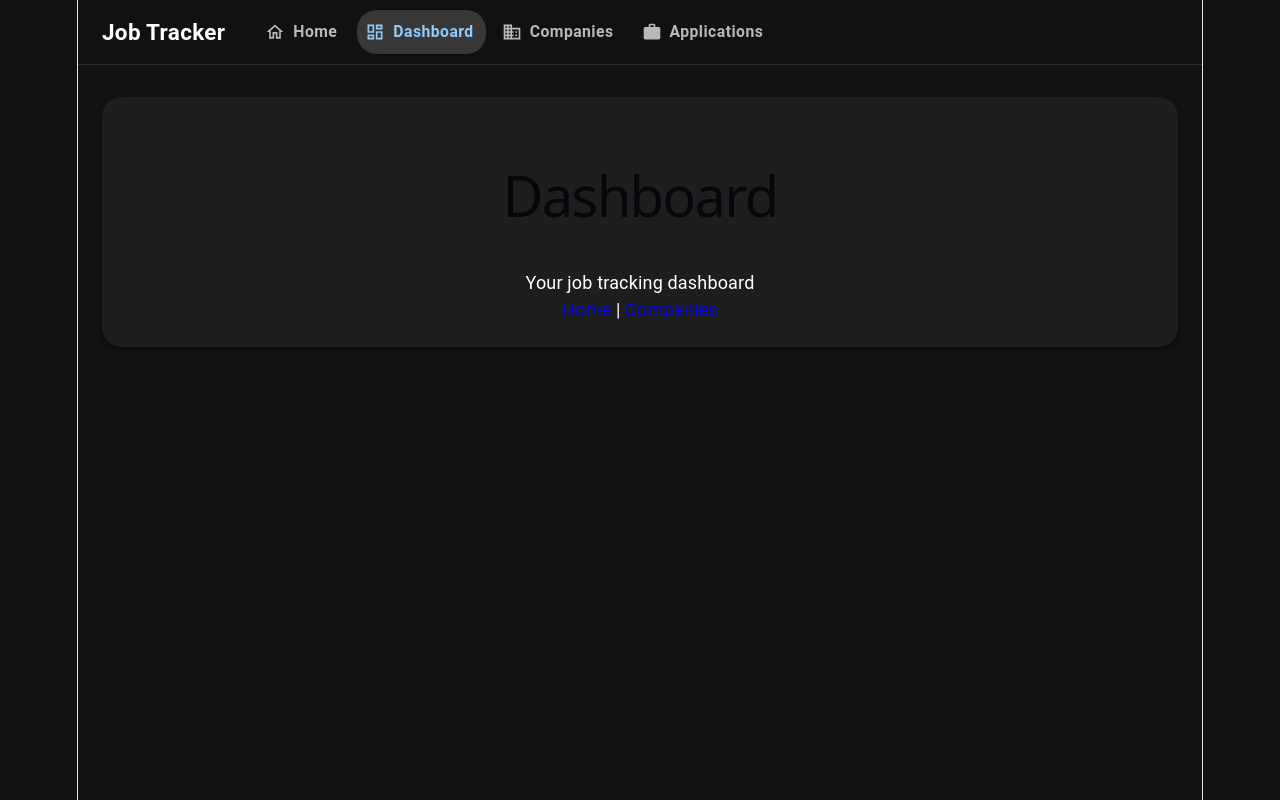
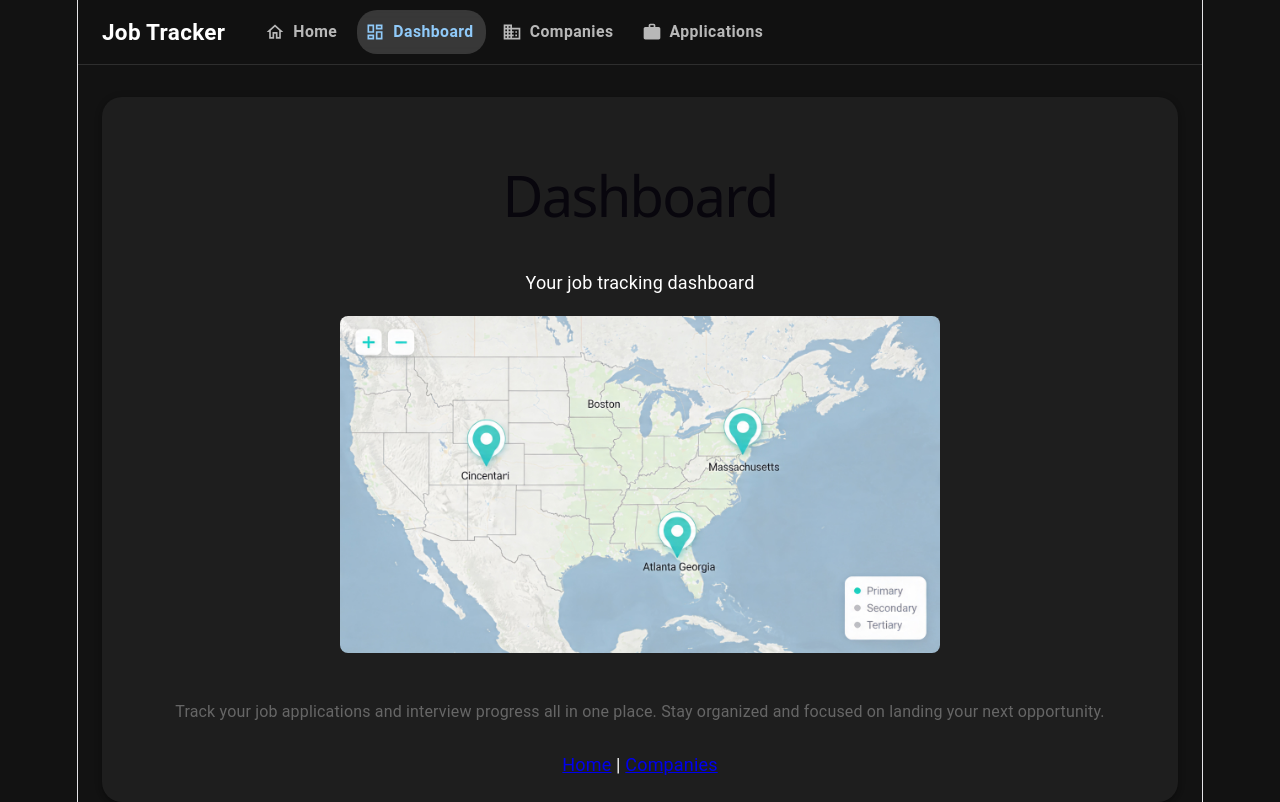
Before and after one commit to brandiw/JobTrackerClient, a React (Vite) app: page /dashboard in a window 1280 px wide. Built offline with nearby package versions, Linux system fonts and the light colour scheme.

Commit message:
Adding map placeholder

```diff
--- a/src/pages/AllApplications.tsx
+++ b/src/pages/AllApplications.tsx
@@ -113,7 +113,7 @@ export function AllApplications() {
                   <TableCell>
                     <Link
                       component={RouterLink}
-                      to={`/applications/${application.id}`}
+                      to={`/application/${application.id}`}
                       underline="hover"
                     >
                       {application.title}
--- a/src/pages/ApplicationDetail.tsx
+++ b/src/pages/ApplicationDetail.tsx
@@ -31,9 +31,11 @@ interface InterviewNote {
 interface ApplicationDetail {
   id: number;
   title: string;
-  company: string;
+  companyId: string;
   status: string;
   dateApplied: string;
+  roleType: string;
+  url: string | null;
   notes: InterviewNote[];
 }
 
@@ -42,6 +44,14 @@ export function ApplicationDetail() {
   const [application, setApplication] = useState<ApplicationDetail | null>(null);
   const [noteToDelete, setNoteToDelete] = useState<number | null>(null);
   const [isDeleting, setIsDeleting] = useState(false);
+
+  const formatDate = (dateString: string): string => {
+    // Handle format like "2026-04-15 01:00:00-07"
+    // Extract just the date portion (YYYY-MM-DD)
+    const datePart = dateString.split(' ')[0];
+    const date = new Date(datePart);
+    return date.toLocaleDateString('en-US', { year: 'numeric', month: 'long', day: 'numeric' });
+  };
 
   useEffect(() => {
     if (!applicationId) return;
@@ -107,13 +117,19 @@ export function ApplicationDetail() {
           <Card>
             <CardContent>
               <Typography variant="body1">
-                <strong>Company:</strong> {application.company}
+                <strong>Company:</strong> {application.companyId}
               </Typography>
               <Typography variant="body1">
                 <strong>Status:</strong> {application.status}
               </Typography>
               <Typography variant="body1">
-                <strong>Date Applied:</strong> {application.dateApplied}
+                <strong>Role Type:</strong> {application.roleType}
+              </Typography>
+              <Typography variant="body1">
+                <strong>Date Applied:</strong> {application.dateApplied ? formatDate(application.dateApplied) : 'N/A'}
+              </Typography>
+              <Typography variant="body1">
+                <strong>URL:</strong> <a href={application.url || '—'} target="_blank" rel="noopener noreferrer">View Job Posting</a>
               </Typography>
             </CardContent>
           </Card>
@@ -127,7 +143,7 @@ export function ApplicationDetail() {
               {STRINGS.notesTitle}
             </Typography>
 
-            {application.notes.map((noteItem) => (
+            {application.notes.length == 0 ? "No notes available." : application.notes.map((noteItem) => (
               <Card
                 key={noteItem.id}
                 sx={{
--- a/src/pages/Applications.tsx
+++ b/src/pages/Applications.tsx
@@ -11,7 +11,6 @@ interface Company {
   website: string
   locationCity: string
   locationState: string
-  roleType: string
   applications: Application[]
 }
 
@@ -19,7 +18,9 @@ interface Application {
   id: number
   title: string
   status: string
-  dateApplied: string
+  roleType: string
+  url: string | null
+  dateApplied: Date
 }
 
 export function Applications() {
@@ -65,7 +66,7 @@ export function Applications() {
               <tr key={application.id}>
                 <td>{application.title}</td>
                 <td>{application.status}</td>
-                <td>{application.dateApplied}</td>
+                <td>{new Date(application.dateApplied).toISOString().split('T')[0]}</td>
                 <td>
                   <button
                     onClick={() => navigate(`/application/${application.id}`)}
--- a/src/pages/Dashboard.tsx
+++ b/src/pages/Dashboard.tsx
@@ -1,10 +1,29 @@
 import { Link } from 'react-router-dom'
+import cincentariImage from '../assets/cincentari.png'
 
 export function Dashboard() {
   return (
     <div>
       <h1>Dashboard</h1>
       <p>Your job tracking dashboard</p>
+      <div style={{ textAlign: 'center' }}>
+        <img
+          src={cincentariImage}
+          alt="Dashboard"
+          style={{
+            width: '100%',
+            maxWidth: '600px',
+            height: 'auto',
+            borderRadius: '8px',
+            display: 'inline-block',
+            margin: '20px 0'
+          }}
+        />
+        <p style={{ marginTop: '20px', fontSize: '16px', color: '#666' }}>
+          Track your job applications and interview progress all in one place. Stay organized and focused on landing your next opportunity.
+        </p>
+      </div>
+      <br />
       <nav>
         <Link to="/">Home</Link> | <Link to="/companies">Companies</Link>
       </nav>
--- a/src/pages/NewApplication.tsx
+++ b/src/pages/NewApplication.tsx
@@ -85,13 +85,13 @@ export function NewApplication() {
       }));
     };
 
-  const getStatusLabel = (statusNum: number): string => {
-    return reverseStatusMap[statusNum] || 'Applied';
-  };
+//   const getStatusLabel = (statusNum: number): string => {
+//     return reverseStatusMap[statusNum] || 'Applied';
+//   };
 
-  const getRoleTypeLabel = (roleTypeNum: number): string => {
-    return reverseRoleTypeMap[roleTypeNum] || 'Remote';
-  };
+//   const getRoleTypeLabel = (roleTypeNum: number): string => {
+//     return reverseRoleTypeMap[roleTypeNum] || 'Remote';
+//   };
 
   const handleSubmit = async (
     event: SyntheticEvent<HTMLFormElement, SubmitEvent>
```
Also changed, not shown: src/assets/cincentari.png (added).
